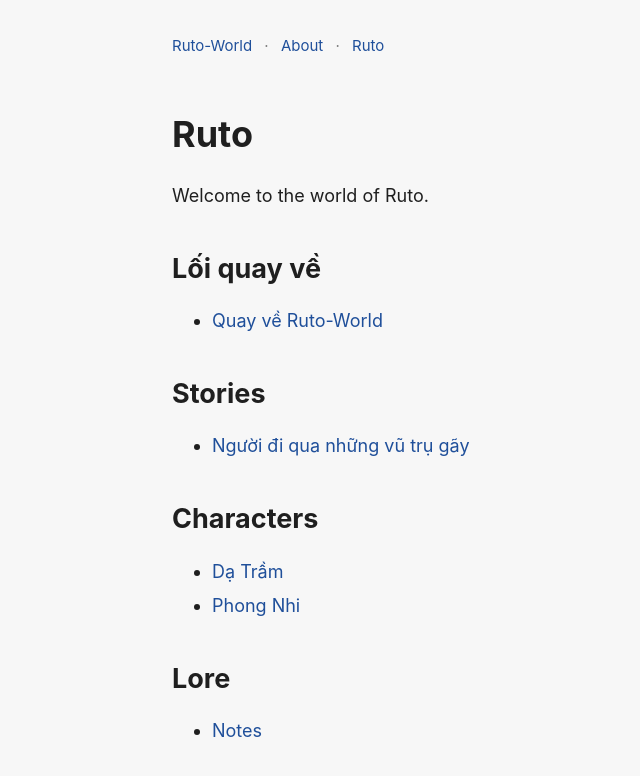
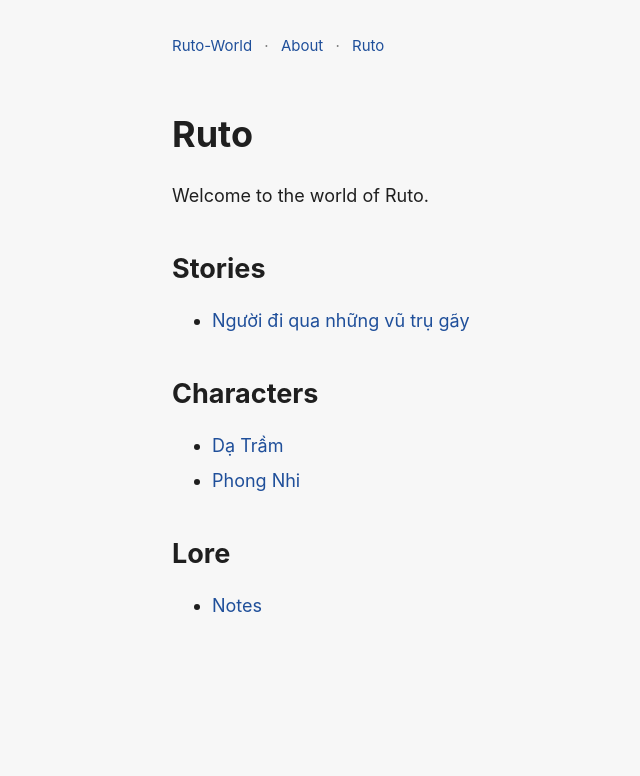
Before and after one commit to euro6792/Ruto-World, a Jekyll site: the page built from worlds/ruto/index.md, in a window 1280 px wide. Shown: the top 776 px of the page, without its empty margins (88-728 px from the left). Built offline with Jekyll 4.4.1, drawn with Linux system fonts in a browser that asks for light colours.

Commit message:
Remove 'Lối quay về' section from Ruto index
Removed the 'Lối quay về' section and its link.

```diff
--- a/worlds/ruto/index.md
+++ b/worlds/ruto/index.md
@@ -8,9 +8,6 @@ permalink: /worlds/ruto/
 
 Welcome to the world of Ruto.
 
-## Lối quay về
-- [Quay về Ruto-World]({{ "/" | relative_url }})
-
 ## Stories
 - [Người đi qua những vũ trụ gãy]({{ site.baseurl }}/worlds/ruto/stories/nguoi-di-qua-nhung-vu-tru/chuong1-chapter1.md)
 
```
